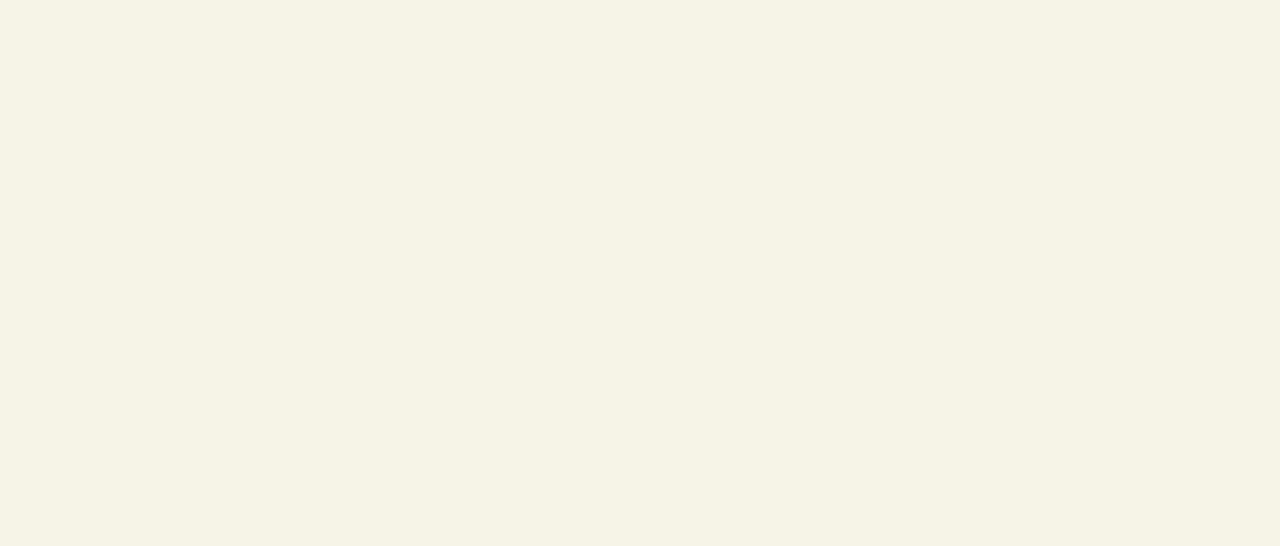
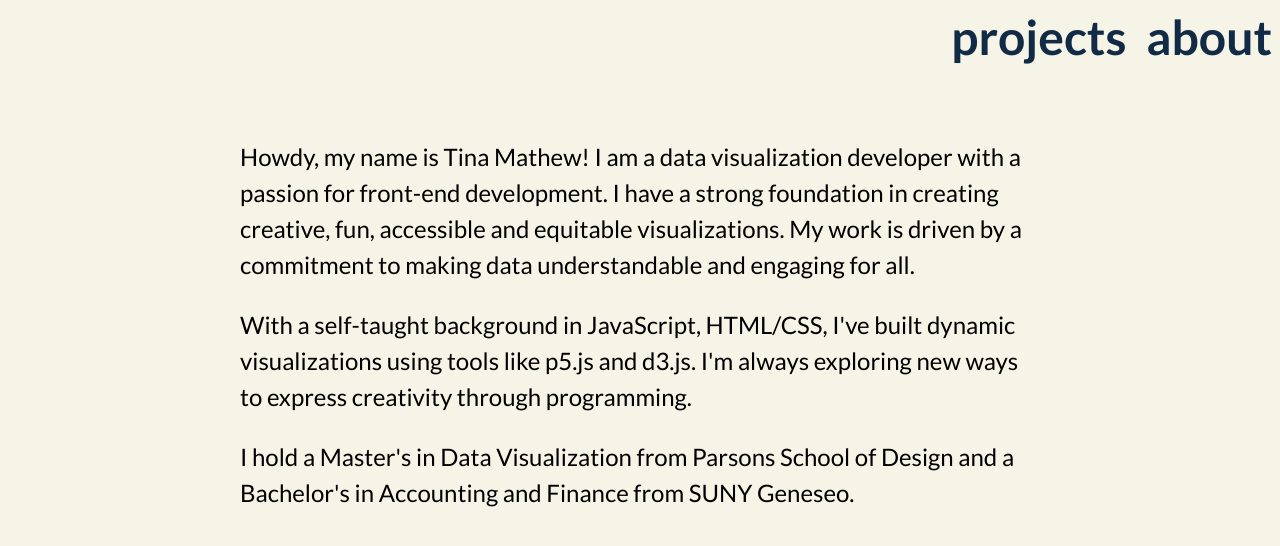
Before and after one commit to tinaamath1/website, a website built with Vite: page about.html in a window 1280 px wide. Built offline with nearby package versions, Linux system fonts and the light colour scheme.

Commit message:
Adding content to about.html file

```diff
--- a/about.html
+++ b/about.html
@@ -13,6 +13,18 @@
 </head>
 <body>
 
+    <div class= "home-nav">
+        <a href="work/allWork.html" id="project-nav">projects</a>
+        <a href="about.html" id="about-nav">about</a>
+    </div>
+
+    <div id="about-content">
+        <p class="about-paragraph">Howdy, my name is Tina Mathew! I am a data visualization developer with a passion for front-end development. I have a strong foundation in creating creative, fun, accessible and equitable visualizations. My work is driven by a commitment to making data understandable and engaging for all.
+        </p>
+        <p class="about-paragraph">With a self-taught background in JavaScript, HTML/CSS, I've built dynamic visualizations using tools like p5.js and d3.js. I'm always exploring new ways to express creativity through programming.</p>
+        <p class="about-paragraph">I hold a Master's in Data Visualization from Parsons School of Design and a Bachelor's in Accounting and Finance from SUNY Geneseo.</p>
+    </div>
+
 
 </body>
 </html>
--- a/styles.css
+++ b/styles.css
@@ -10,7 +10,7 @@ img {
 }
 
 h1{
-    font-size: 80px;
+    font-size: 70px;
     margin: 0px;
 }
 
@@ -55,6 +55,7 @@ h1{
     box-shadow: 0px 5px 56px 5px #C3D900;
 }
 
+
 #incomeAndEducation{
     color:#3a86ff;
 }
@@ -95,14 +96,31 @@ a:hover {
 }
 
 
-#about-nav{
-    font-size: 50px;
+#about-nav, #project-nav{
+    font-size: 48px;
     color: #112A46;
     font-weight: 600;
+    margin-bottom: 50px;
+}
+
+#project-nav{
     margin-right: 20px;
-    margin-bottom: 50px;
 }
 
 #about-nav:hover{
     color: white;
 }
+
+#project-nav:hover{
+    color: white;
+}
+
+#about-content{
+    width: 800px;
+    margin: auto;
+}
+
+.about-paragraph{
+    font-size: 24px;
+    line-height: 1.5;
+}
```
Also changed, not shown: work/allWork.html (+2 -1 lines).
